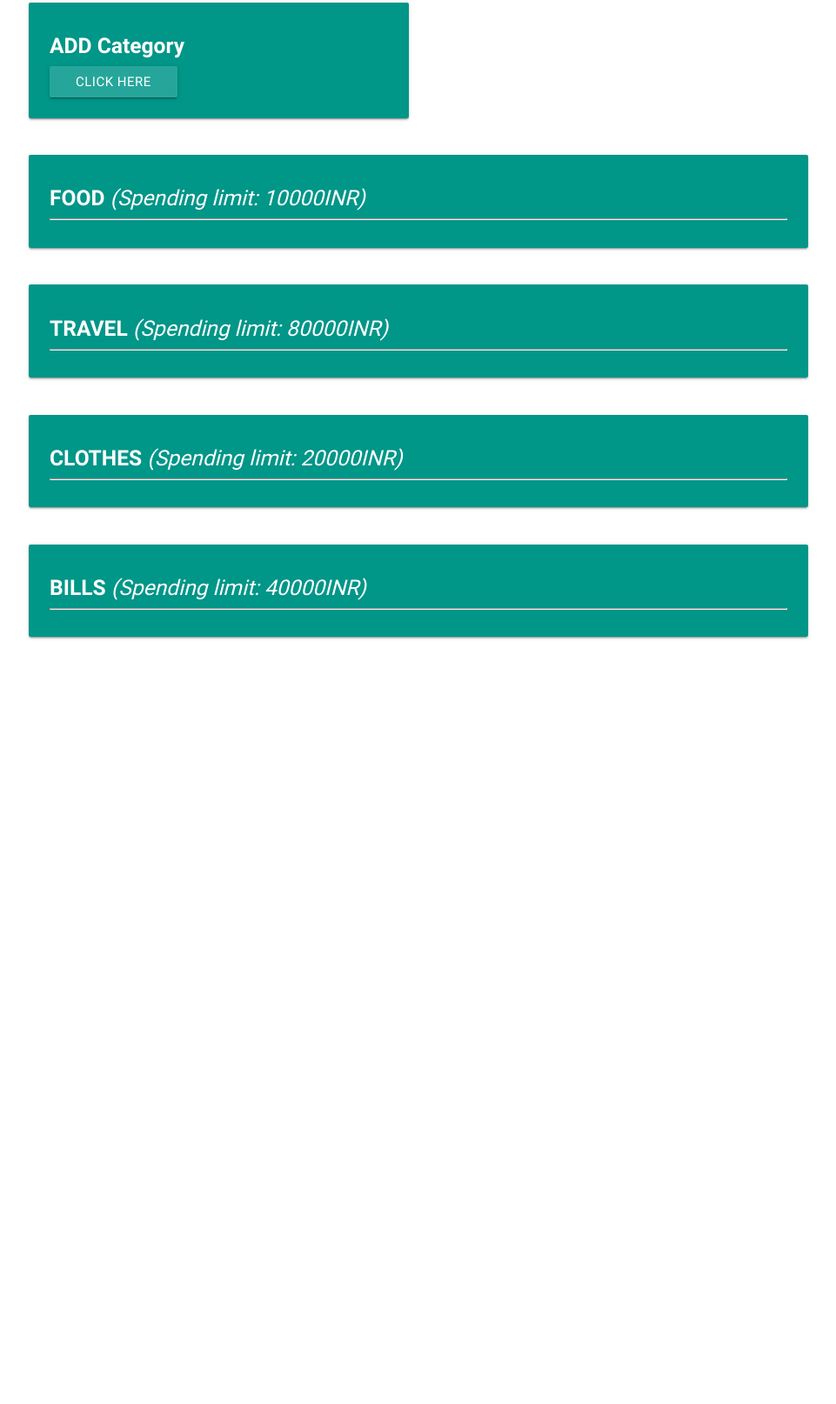
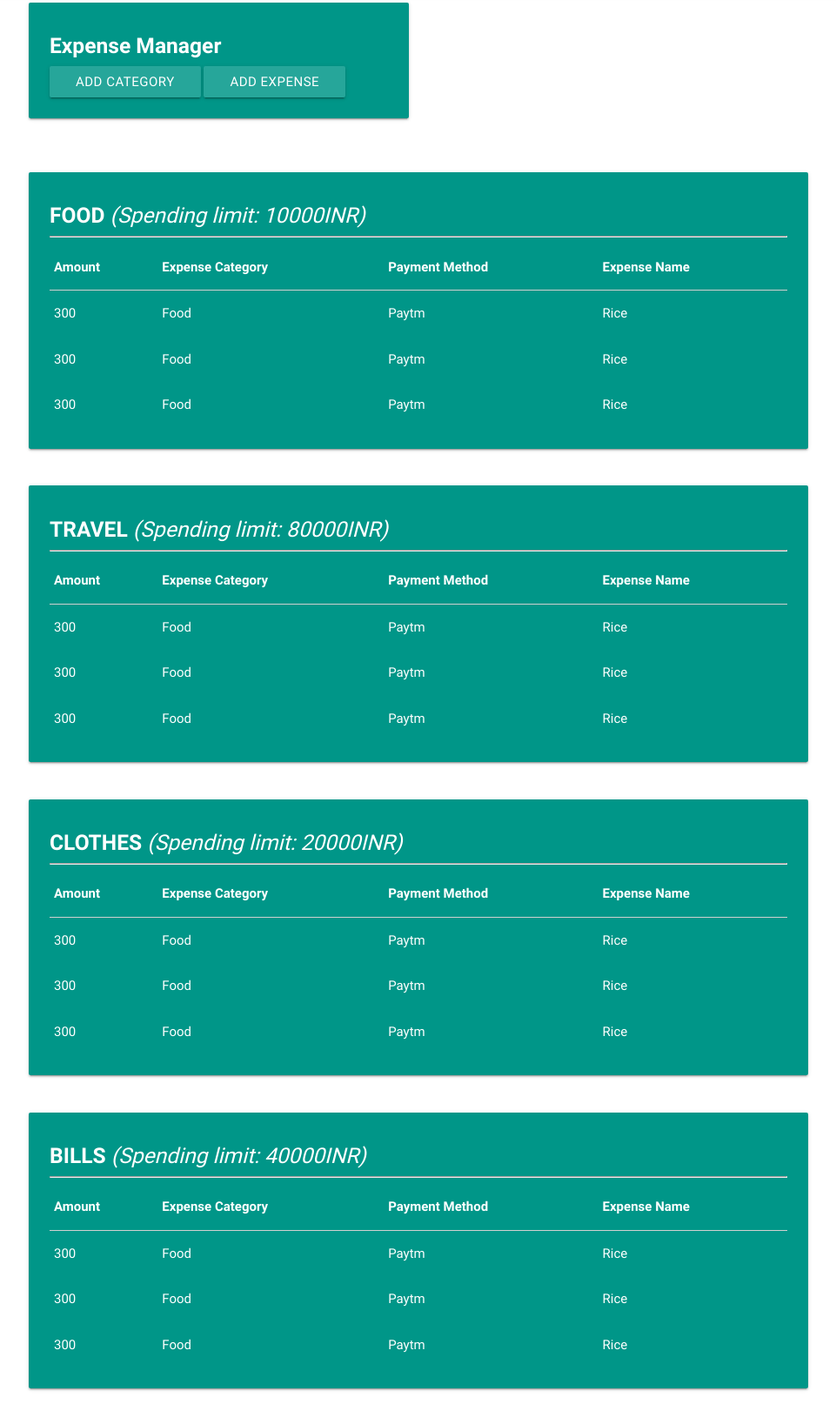
Before and after one commit to Bisso1998/PersonalExpenseManagementFrontEnd, a plain HTML site: page index.html in a window 1280 px wide. Shown: the part 69-1683 px from the top of the page at 87% size, without its empty margins (159-1120 px from the left). Before the commit the page ends 836 px from the top, so only its background shows below. Drawn offline with nearby package versions, Linux system fonts and the light colour scheme.

Commit message:
added several JS features

```diff
--- a/index.html
+++ b/index.html
@@ -28,13 +28,57 @@
           <div class="col s12 m6" id="">
             <div class="card-panel teal">
               <span class="white-text">
-                <h5><b>ADD Category</b></h5>
-                <a class="waves-effect waves-light btn" id="addCat" onclick="show()" >Click here</a>
+                <h5><b>Expense Manager</b></h5>
+                <a class="waves-effect waves-light btn" id="addCat" onclick="show()" >Add category </a>
+
+
+              <a class="waves-effect waves-light btn" id="foodAdd" onclick="addExpense()" >Add expense</a>
+              <script type="text/javascript">
+                function addExpense()
+                {
+                  document.getElementById('addExpense').style.display = 'block';
+
+                }
+              </script>
+            </div>
+        <div class="row">
+          <div class="col s12 m6" style="display:none " id="showCat">
+            <div class="card-panel teal">
+              <span class="white-text">
+              <h6>Enter category name: <input type="text" name="" value="" id="catName"></h6>
+              <h6>Enter expense limit: <input type="number" name="" value="" id="catLimit"></h6>
+              <a class="waves-effect waves-light btn" id="catAdded" onclick="addCategory()">DONE</a>
 
               </span>
             </div>
           </div>
+          <div class="col s12 m6" style="display:none " id="addExpense">
+            <div class="card-panel teal">
+              <span class="white-text">
+              <h6>Enter amount: <input type="text" name="" value="" id="amount"></h6>
+              <h6>Enter expense category: <input type="text" name="" value="" id="expenseCategory"></h6>
+              <h6>Enter payment method: <input type="number" name="" value="" id="paymentMethod"></h6>
+              <h6>Expense name : <input type="number" name="" value="" id="expenseName"></h6>
 
+              <a class="waves-effect waves-light btn" id="catAdded" onclick="addData()">DONE</a>
+              <script type="text/javascript">
+
+
+                function addData() {
+                  console.log("add data entered");
+                  var amount = document.getElementById('amount').value;
+                  var expenseCategory = document.getElementById('expenseCategory').value;
+                  var paymentMethod = document.getElementById('paymentMethod').value;
+                  var expenseName = document.getElementById('expenseName').value;
+                  $( "#" + expenseCategory ).after(  '<tr> <td>'+amount+'</td><td>'+expenseCategory+'</td><td>'+paymentMethod+'</td> <td>'+expenseName+'</td> </tr>'  );
+
+                }
+              </script>
+              </span>
+            </div>
+          </div>
+        </div>
+          </div>
           <div class="col s12 m6" style="display: none" id="showCat">
             <div class="card-panel teal">
               <span class="white-text">
@@ -69,9 +113,49 @@
               <span class="white-text">
                 <h5><b>FOOD</b><i> (Spending limit: 10000INR)</i></h5>
                 <hr>
+                <table>
+       <thead>
+         <tr>
+             <th>Amount</th>
+             <th>Expense Category</th>
+             <th>Payment Method</th>
+             <th>Expense Name</th>
+
+         </tr>
+       </thead>
+
+       <tbody>
+         <tr>
+           <td>300</td>
+           <td>Food</td>
+           <td>Paytm</td>
+           <td>Rice</td>
+
+         </tr>
+         <tr>
+           <td>300</td>
+           <td>Food</td>
+           <td>Paytm</td>
+           <td>Rice</td>
+
+         </tr>
+         <tr id="food">
+           <td>300</td>
+           <td>Food</td>
+           <td>Paytm</td>
+           <td>Rice</td>
+
+         </tr>
+       </tbody>
+     </table>
               </span>
             </div>
+
           </div>
+
+          <script type="text/javascript">
+
+          </script>
     </div>
     <div class="row">
           <div class="col s12 m12">
@@ -79,6 +163,41 @@
               <span class="white-text">
                 <h5><b>TRAVEL</b><i> (Spending limit: 80000INR)</i></h5>
                 <hr>
+                <table>
+       <thead>
+         <tr>
+             <th>Amount</th>
+             <th>Expense Category</th>
+             <th>Payment Method</th>
+             <th>Expense Name</th>
+
+         </tr>
+       </thead>
+
+       <tbody>
+         <tr>
+           <td>300</td>
+           <td>Food</td>
+           <td>Paytm</td>
+           <td>Rice</td>
+
+         </tr>
+         <tr>
+           <td>300</td>
+           <td>Food</td>
+           <td>Paytm</td>
+           <td>Rice</td>
+
+         </tr>
+         <tr id="travel">
+           <td>300</td>
+           <td>Food</td>
+           <td>Paytm</td>
+           <td>Rice</td>
+
+         </tr>
+       </tbody>
+     </table>
               </span>
             </div>
           </div>
@@ -89,6 +208,41 @@
               <span class="white-text">
                 <h5><b>CLOTHES</b><i> (Spending limit: 20000INR)</i></h5>
                 <hr>
+                <table>
+       <thead>
+         <tr>
+             <th>Amount</th>
+             <th>Expense Category</th>
+             <th>Payment Method</th>
+             <th>Expense Name</th>
+
+         </tr>
+       </thead>
+
+       <tbody>
+         <tr>
+           <td>300</td>
+           <td>Food</td>
+           <td>Paytm</td>
+           <td>Rice</td>
+
+         </tr>
+         <tr>
+           <td>300</td>
+           <td>Food</td>
+           <td>Paytm</td>
+           <td>Rice</td>
+
+         </tr>
+         <tr id="clothes">
+           <td>300</td>
+           <td>Food</td>
+           <td>Paytm</td>
+           <td>Rice</td>
+
+         </tr>
+       </tbody>
+     </table>
               </span>
             </div>
           </div>
@@ -99,6 +253,41 @@
               <span class="white-text">
                 <h5><b>BILLS</b><i> (Spending limit: 40000INR)</i></h5>
                 <hr>
+                <table>
+       <thead>
+         <tr>
+             <th>Amount</th>
+             <th>Expense Category</th>
+             <th>Payment Method</th>
+             <th>Expense Name</th>
+
+         </tr>
+       </thead>
+
+       <tbody>
+         <tr>
+           <td>300</td>
+           <td>Food</td>
+           <td>Paytm</td>
+           <td>Rice</td>
+
+         </tr>
+         <tr>
+           <td>300</td>
+           <td>Food</td>
+           <td>Paytm</td>
+           <td>Rice</td>
+
+         </tr>
+         <tr id="bills">
+           <td>300</td>
+           <td>Food</td>
+           <td>Paytm</td>
+           <td>Rice</td>
+
+         </tr>
+       </tbody>
+     </table>
               </span>
             </div>
           </div>
```
